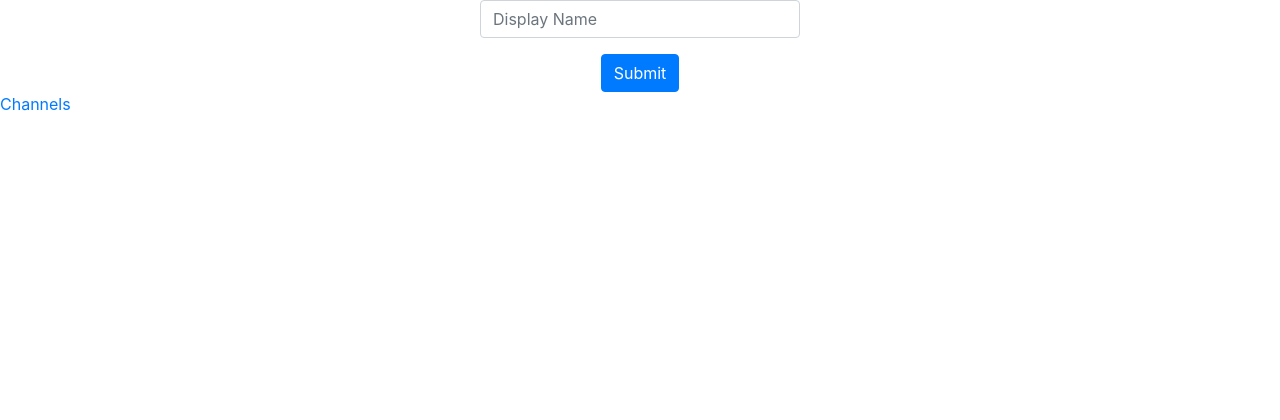
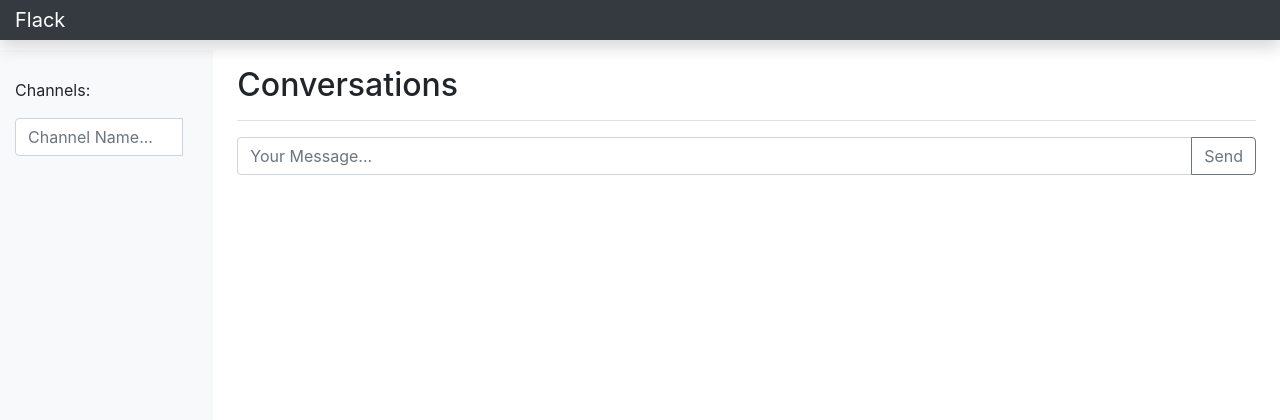
Before and after one commit to ami-friedman/cs50w-p2, a Flask app: page / in a window 1280 px wide. Shown: the top 420 px of the page. Before the commit the page ends 111 px from the top, so only its background shows below. Run offline with Flask 2, Linux system fonts and the light colour scheme; some libraries are stand-ins or nearby versions.

Commit message:
Conversations

```diff
--- a/application.py
+++ b/application.py
@@ -2,7 +2,7 @@ import os
 import requests
 from datetime import datetime
 
-from flask import Flask, jsonify, render_template, request, session, redirect, url_for
+from flask import Flask, jsonify, render_template, request, session, redirect, url_for, jsonify
 from flask_socketio import SocketIO, emit
 
 app = Flask(__name__)
@@ -25,7 +25,7 @@ def index():
         print(displayname)
         return redirect(url_for('index'))
     else:
-        return render_template("index.html")
+        return render_template("index.html", channels = _channels)
 
 @app.route("/channels", methods=["POST", "GET"])
 def channels():
@@ -38,20 +38,29 @@ def channels():
 
 @app.route("/channels/<channel>", methods=["POST", "GET"])
 def channel(channel):
-    if request.method == 'POST':
-        channel = request.form.get('channel')
-        _channels.append(channel)
-        _messages[channel] = []
-        return redirect(url_for('channels'))
-    else:
-        return render_template("channel.html")
+    if channel in _messages:
+        messages = _messages[channel]
+        return jsonify(messages=messages)
+    return 'None'
 
 @socketio.on("send msg")
 def send_message(data):
+    print(f"Data received:{data}")
     timestamp = datetime.now()
     timestampStr = timestamp.strftime("%d-%b-%Y %H:%M:%S")
     data['msg'] = f"{session['displayname']} ({timestampStr}): {data['msg']}"
+    channel = data['channel']
+    if channel in _messages:
+        _messages[channel].append(data['msg'])
     emit("announce msg", data, broadcast=True)
+
+@socketio.on("add channel")
+def add_channel(data):
+    print(f"Data received:{data}")
+    _channels.append(data['channel'])
+    channel =data['channel']
+    _messages[channel] = []
+    emit("announce channel", channel, broadcast=True)
 
 if __name__ == '__main__':
     socketio.run(app)
--- a/static/channel.js
+++ b/static/channel.js
@@ -1,40 +1,82 @@
 document.addEventListener('DOMContentLoaded', () => {
+
+    window.history.pushState("Ami", "New", "http://localhost:5000/");
 
     // Connect to websocket
     var socket = io.connect(location.protocol + '//' + document.domain + ':' + location.port);
 
-
-        // button.onclick = () => {
-        //     msg = document.querySelector('#sentmsg').value;
-        //     user = document.querySelector('#displayname').innerHTML;
-        //     const li = document.createElement('li');
-        //     li.innerHTML = `${user} ${msg}`;
-        //     li.className = 'list-group-item'
-        //     document.querySelector('.list-group').append(li);
-        // };
+    var currentChannel = '';
 
     socket.on('connect', () => {
 
-        button = document.querySelector('button');
+        const sendBtn = document.querySelector('#send');
+        const addChannelBtn = document.querySelector('#add-channel');
 
-        button.onclick = () => {
+        refreshChannelList();
 
+        sendBtn.onclick = () => {
+            console.log(`current channel:${currentChannel}`)
+            const msg = document.querySelector('#sentmsg').value;
+            socket.emit('send msg', { 'msg': msg , 'channel': currentChannel });
         }
 
-             // Each button should emit a "submit vote" event
-        document.querySelectorAll('button').forEach(button => {
-            button.onclick = () => {
-                const msg = document.querySelector('#sentmsg').value;
-                socket.emit('send msg', {'msg': msg});
+        addChannelBtn.onclick = () => {
+            const field = document.querySelector('#channel-name');
+            const channel = field.value;
+            field.value = ''
+            socket.emit('add channel', { 'channel': channel });
+        }
+    });
+
+    socket.on('announce msg', data => {
+        addMessageToConversation(data.msg);
+    });
+
+    socket.on('announce channel', channel => {
+        addChannelToPanel(channel);
+        refreshChannelList();
+    });
+
+    function addMessageToConversation(message) {
+        const li = document.createElement('li');
+        li.className = 'list-group-item borderless'
+        li.innerHTML = message;
+        document.querySelector('#conversations').append(li);
+    }
+
+    function addChannelToPanel(channel) {
+        const a = document.createElement('a');
+        a.className = 'nav-link'
+        a.innerHTML = channel;
+        a.setAttribute('href', '#' + channel);
+        const li = document.createElement('li');
+        li.id = channel
+        li.appendChild(a)
+        document.querySelector('#channel-list').append(li);
+    }
+
+    function refreshChannelList(){
+        var channels = document.querySelectorAll('#channel-list>li');
+
+        channels.forEach(element => {
+            element.onclick = () =>{
+                currentChannel = element.textContent.replace(/(\r\n|\n|\r|\s)/gm,"");
+                clearConversationWindow();
+                fetch(`/channels/${currentChannel}`)
+                .then( res => {
+                    return res.json();
+                })
+                .then( json => {
+                    messages = json.messages;
+                    for (i=0;i < messages.length;i++) {
+                        addMessageToConversation(messages[i]);
+                    }
+                })
             };
         });
-    });
+    }
 
-    // When a new vote is announced, add to the unordered list
-    socket.on('announce msg', data => {
-        const li = document.createElement('li');
-        li.className = 'list-group-item'
-        li.innerHTML = `${data.msg}`;
-        document.querySelector('.list-group').append(li);
-    });
+    function clearConversationWindow() {
+        document.querySelector('#conversations').innerHTML = ''
+    }
 });
--- /dev/null
+++ b/static/style.css
@@ -0,0 +1,3 @@
+li.borderless {
+    border: 0 none;
+}
--- a/templates/index.html
+++ b/templates/index.html
@@ -1,18 +1,75 @@
-{% extends 'base.html' %}
+<!doctype html>
 
-{% block content %}
-{% if 'displayname' not in session %}
-<form action="{{ url_for('index') }}" method="POST">
-        <div class="form-group w-25 mx-auto">
-          <input name="displayname" type="text" class="form-control" id="displayname" placeholder="Display Name">
+<!-- Latest compiled and minified CSS -->
+<head>
+    <link rel="stylesheet" href="https://stackpath.bootstrapcdn.com/bootstrap/4.3.1/css/bootstrap.min.css" integrity="sha384-ggOyR0iXCbMQv3Xipma34MD+dH/1fQ784/j6cY/iJTQUOhcWr7x9JvoRxT2MZw1T" crossorigin="anonymous">
+    <link rel="stylesheet" href="https://cdnjs.cloudflare.com/ajax/libs/open-iconic/1.1.1/font/css/open-iconic.css">
+    <link rel="stylesheet" href="{{ url_for('static', filename='style.css') }}">
+    <script type="text/javascript" src="//cdnjs.cloudflare.com/ajax/libs/socket.io/1.3.6/socket.io.min.js"></script>
+    <script src="{{ url_for('static', filename='channel.js') }}"></script>
+    <title>Flack</title>
+</head>
+<body style="height: 900px; margin-top: 50px;">
+  <nav class="navbar navbar-dark fixed-top bg-dark flex-md-nowrap p-0 shadow">
+    <a class="navbar-brand col-sm-3 col-md-2 mr-0" href="#">Flack</a>
+  </nav>
+
+<div class="container-fluid mt-3 h-100">
+    <div class="row h-100">
+      <nav class="col-md-2 d-none d-md-block bg-light sidebar">
+        <div class="sidebar-sticky">
+            <h6 class="sidebar-heading d-flex justify-content-between align-items-center px-3 mt-4 mb-1 text-muted"></h6>
+          <span>Channels:</span>
+        </h6>
+
+          <ul class="nav flex-column" id="channel-list">
+            {% for channel in channels %}
+             <li id="{{ channel }}">
+               <a href="#{{channel}}" class="nav-link">
+                 {{ channel }}
+               </a>
+              </li>
+            {% endfor %}
+          </ul>
+          <div class="input-group mb-3 mt-3">
+              <input type="text" id="channel-name" class="form-control" placeholder="Channel Name...">
+              <div class="input-group-append">
+                  <span class="oi ml-3 mt-2" data-glyph="plus" id="add-channel" style="cursor: pointer;"></span>
+                </div>
+          </div>
+
+
         </div>
-        <div class="text-center">
-            <button class="btn btn-primary">Submit</button>
+      </nav>
+
+      <main role="main" class="col-md-9 ml-sm-auto col-lg-10 px-4"><div class="chartjs-size-monitor" style="position: absolute; left: 0px; top: 0px; right: 0px; bottom: 0px; overflow: hidden; pointer-events: none; visibility: hidden; z-index: -1;"><div class="chartjs-size-monitor-expand" style="position:absolute;left:0;top:0;right:0;bottom:0;overflow:hidden;pointer-events:none;visibility:hidden;z-index:-1;"><div style="position:absolute;width:1000000px;height:1000000px;left:0;top:0"></div></div><div class="chartjs-size-monitor-shrink" style="position:absolute;left:0;top:0;right:0;bottom:0;overflow:hidden;pointer-events:none;visibility:hidden;z-index:-1;"><div style="position:absolute;width:200%;height:200%;left:0; top:0"></div></div></div>
+        <div class="d-flex justify-content-between flex-wrap flex-md-nowrap align-items-center pt-3 pb-2 mb-3 border-bottom">
+          <h1 class="h2">Conversations</h1>
+          <div class="btn-toolbar mb-2 mb-md-0">
+           {{ session['displayname'] }}
+          </div>
         </div>
-      </form>
-{% else %}
-  <h2> {{ session['displayname'] }} </h2>
-{% endif %}
 
-<a href="{{ url_for('channels') }}">Channels</a>
-{% endblock %}
+
+        <ul class="list-group" id="conversations">
+        </ul>
+
+        <div class="input-group mb-3">
+            <input type="text" id="sentmsg" class="form-control" placeholder="Your Message..." aria-label="Your Message" aria-describedby="button-addon2">
+            <div class="input-group-append">
+                <button class="btn btn-outline-secondary" type="button" id="send">Send</button>
+              </div>
+        </div>
+
+
+
+      </main>
+    </div>
+  </div>
+
+
+{% block content %}{% endblock %}
+<script src="https://code.jquery.com/jquery-3.3.1.slim.min.js" integrity="sha384-q8i/X+965DzO0rT7abK41JStQIAqVgRVzpbzo5smXKp4YfRvH+8abtTE1Pi6jizo" crossorigin="anonymous"></script>
+<script src="https://cdnjs.cloudflare.com/ajax/libs/popper.js/1.14.7/umd/popper.min.js" integrity="sha384-UO2eT0CpHqdSJQ6hJty5KVphtPhzWj9WO1clHTMGa3JDZwrnQq4sF86dIHNDz0W1" crossorigin="anonymous"></script>
+<script src="https://stackpath.bootstrapcdn.com/bootstrap/4.3.1/js/bootstrap.min.js" integrity="sha384-JjSmVgyd0p3pXB1rRibZUAYoIIy6OrQ6VrjIEaFf/nJGzIxFDsf4x0xIM+B07jRM" crossorigin="anonymous"></script>
+</body>
```
